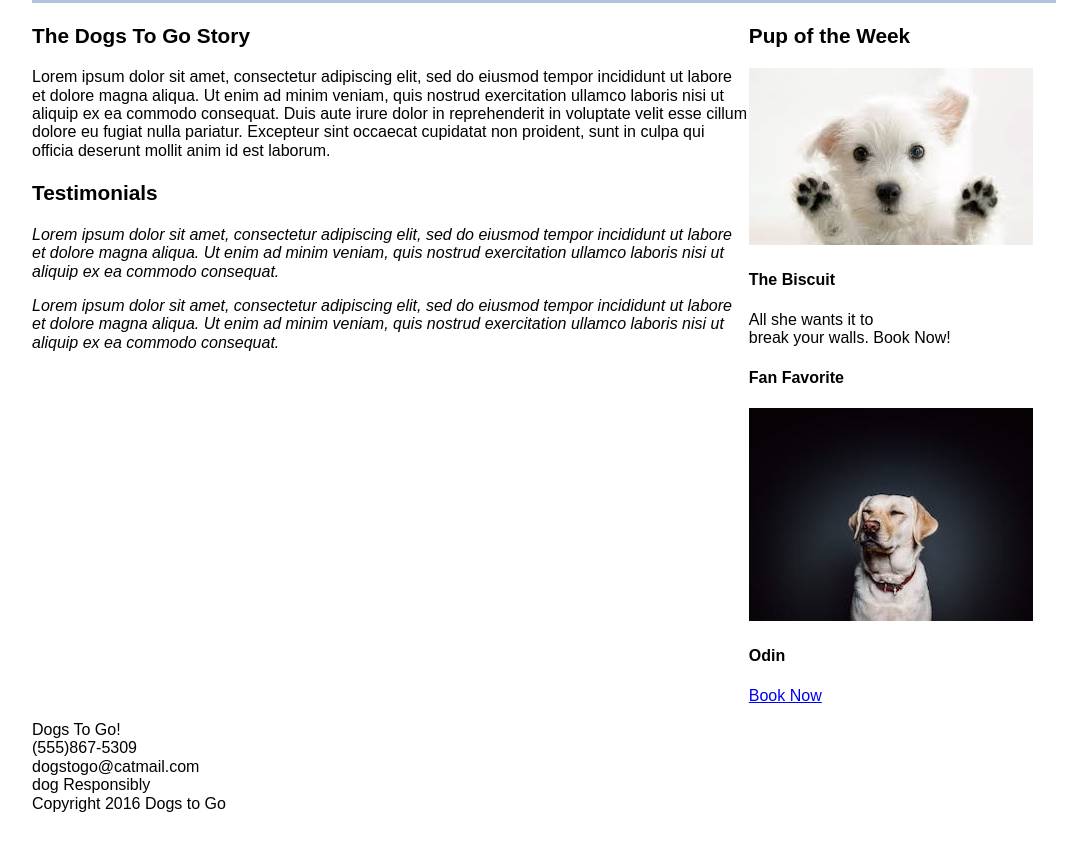
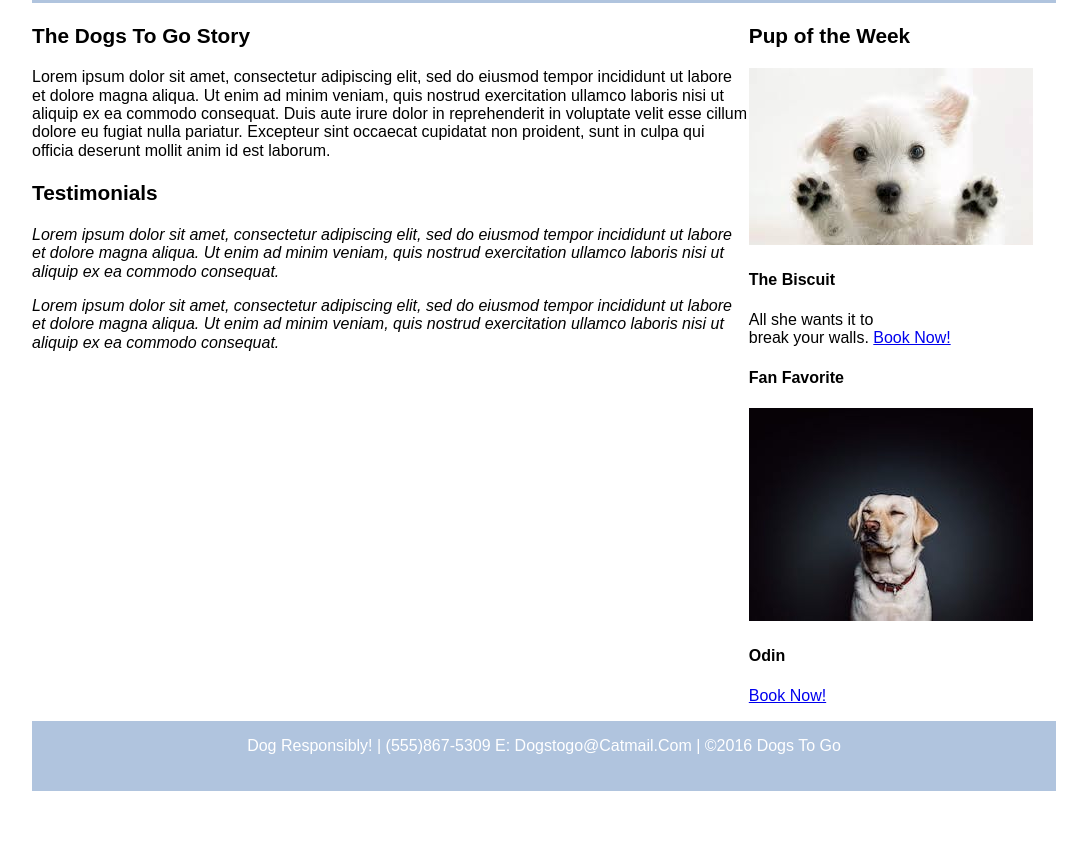
Before and after one commit to sunnicampbell/project, a plain HTML site: page index.html in a window 1280 px wide. Shown: the part 266-1116 px from the top of the page, without its empty margins (32-1119 px from the left). Drawn offline with nearby package versions, Linux system fonts and the light colour scheme.

Commit message:
index.html

```diff
--- a/index.html
+++ b/index.html
@@ -1,8 +1,9 @@
 <!DOCTYPE html>
 <html lang="en">
 <head>
-  <title>Dogs To Go Project</title>
+    <title>Dogs To Go Project</title>
     <meta charset="utf-8">
+    <meta name="viewport" content="width=device-width, initial-scale=1.0">
     <link rel="stylesheet" type="text/css" href="https://necolas.github.io/normalize.css/8.0.0/normalize.css">
     <link rel="stylesheet" type="text/css" href="style.css">
 </head>
@@ -24,7 +25,7 @@
 <section>
     <article id="content">
     <h3>The Dogs To Go Story</h3>
-        <article>
+        <article class="lorem">
                 <p>Lorem ipsum dolor sit amet, consectetur adipiscing elit, sed do eiusmod tempor incididunt ut labore et dolore magna aliqua. Ut enim ad minim veniam, quis nostrud exercitation ullamco laboris nisi ut aliquip ex ea commodo consequat. Duis aute irure dolor in reprehenderit in voluptate velit esse cillum dolore eu fugiat nulla pariatur. Excepteur sint occaecat cupidatat non proident, sunt in culpa qui officia deserunt mollit anim id est laborum.</p>
         </article>
 <h3>Testimonials</h3>
@@ -36,30 +37,24 @@
 <article id="rightcol">
     <section class="pup">
     <h3>Pup of the Week</h3>
-    <img src="images/dog2.jpeg">
+    <img src="images/dog2.jpeg" alt="puppy">
     <h4>The Biscuit</h4>
     <p>All she wants it to<br>
-    break your walls. <a hreflang="#">Book Now!</a><br>
+    break your walls. <a href="#">Book Now!</a><br>
     </section>
     <section class="fan">
     <h4>Fan Favorite</h4>
-    <img src="images/dog1.jpg">
+    <img src="images/dog1.jpg" alt="dog">
     <h4>Odin</h4>
-        <p><a href="#">Book Now</a></p>
+        <p><a href="#">Book Now!</a></p>
     </section>
   </article>
 
 </section>
-<footer>
-   <article class="foot1">
-    Dogs To Go!<br>
-    (555)867-5309<br>
-    dogstogo@catmail.com
-    </article>
-    <article class="foot2">
-    dog Responsibly<br>
-    Copyright 2016 Dogs to Go<br>
-    </article>
+    <footer>
+
+    <p class="copyright">Dog Responsibly! | (555)867-5309 E: dogstogo@catmail.com | &copy;2016 Dogs to Go</p>
+
 
 
     </footer>
--- a/style.css
+++ b/style.css
@@ -68,3 +68,18 @@ h3 {
     float: left;
     width: 30%;
 }
+/*footer*/
+footer {
+  width: 100%;
+  display: inline-block;
+  margin:  0;
+  height: 70px;
+  background-color: lightsteelblue;
+}
+footer p {
+    text-align: center;
+    color: white;
+    font-size: 1em;
+    text-transform: capitalize;
+
+}
```
